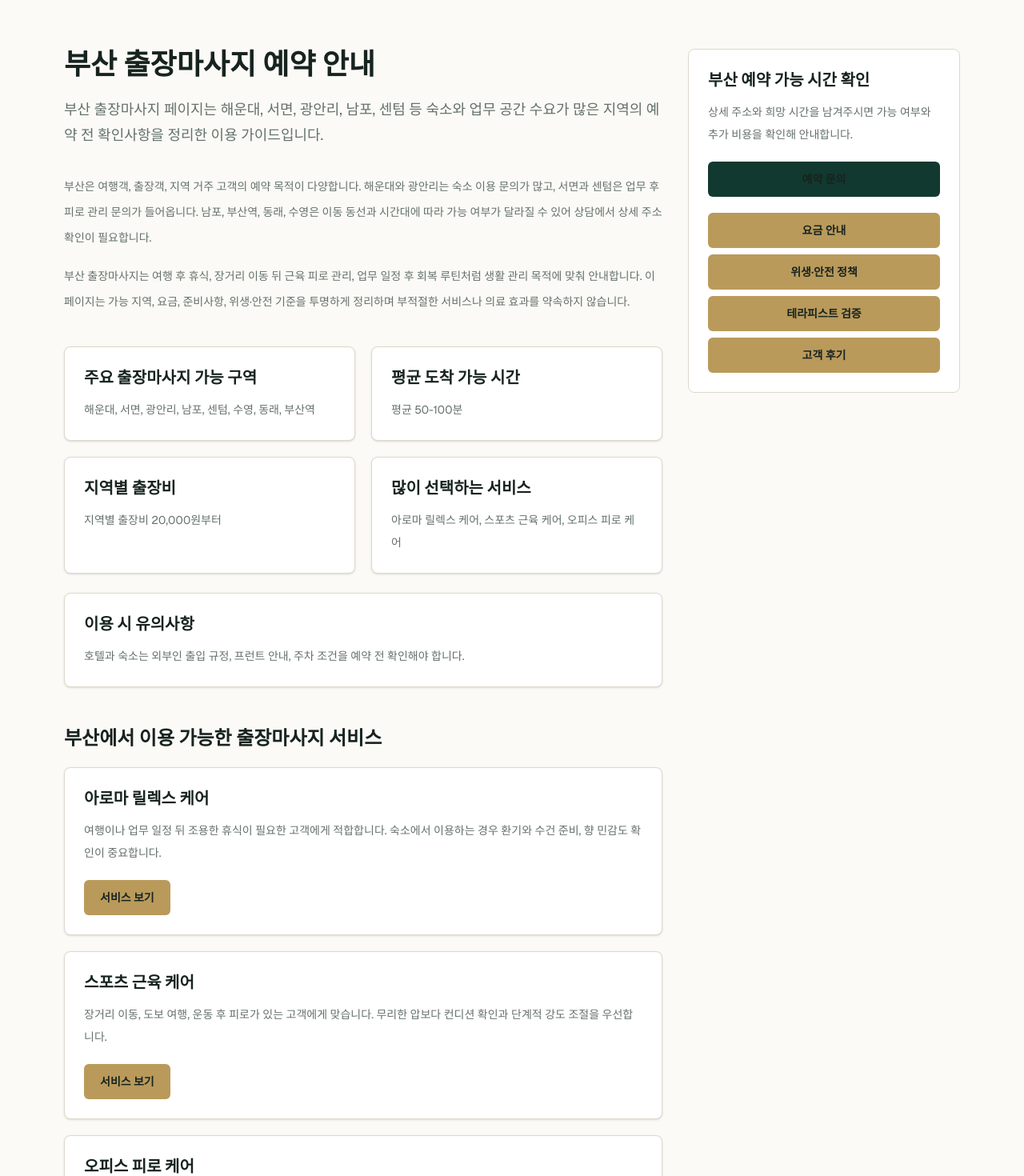
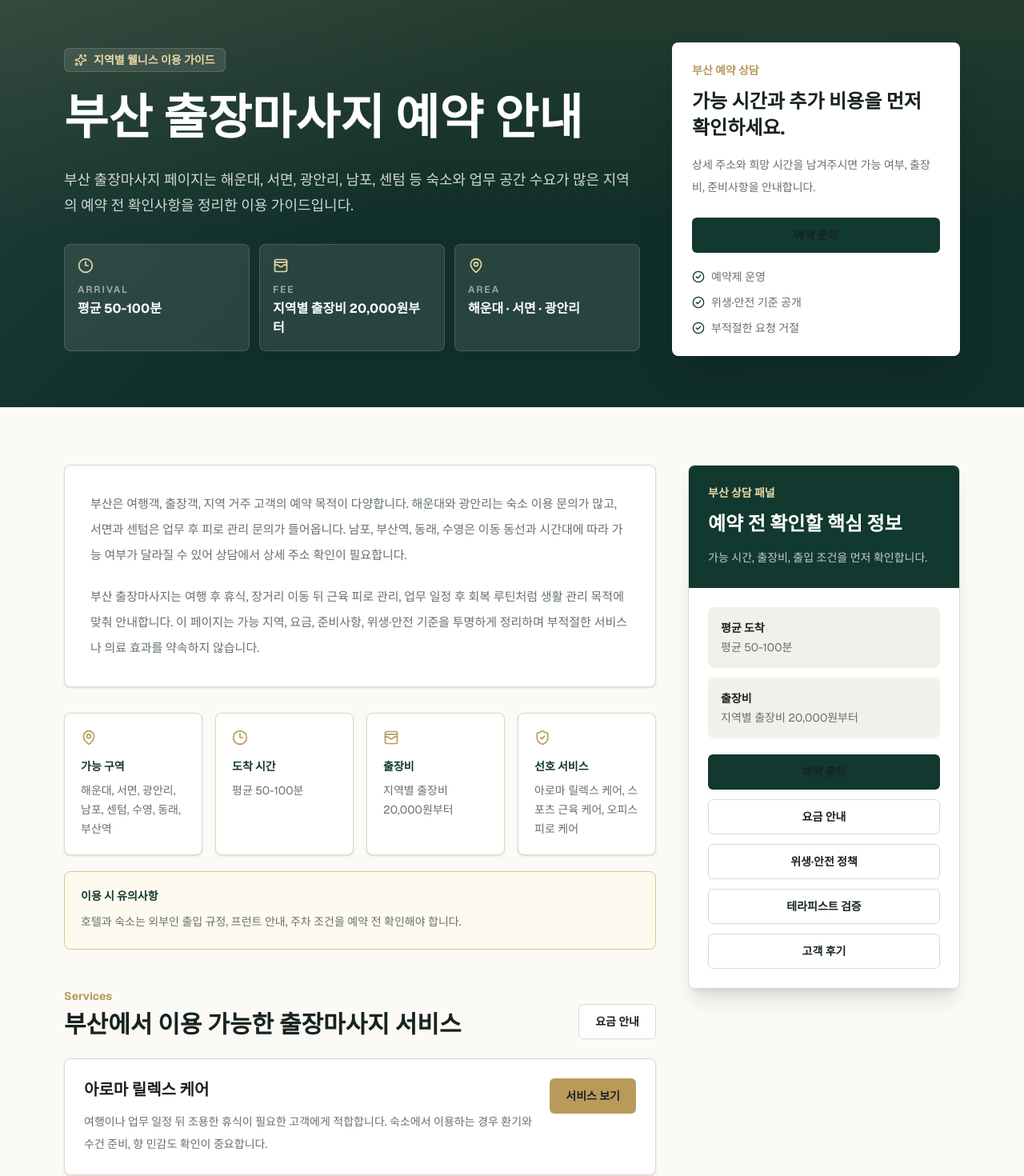
Before and after one commit to guhara1/twomassage, a Next.js app: page /areas/busan in a window 1280 px wide. Shown: the part 120-1590 px from the top of the page at 80% size. Built offline with nearby package versions, Linux system fonts and the light colour scheme.

Commit message:
Polish area page premium UI

```diff
--- a/src/app/areas/[slug]/page.tsx
+++ b/src/app/areas/[slug]/page.tsx
@@ -1,4 +1,6 @@
 import type { Metadata } from "next";
+import type { LucideIcon } from "lucide-react";
+import { CheckCircle2, Clock3, MapPin, ShieldCheck, Sparkles, WalletCards } from "lucide-react";
 import { notFound } from "next/navigation";
 import { Breadcrumbs } from "@/components/Breadcrumbs";
 import { ContentBlocks } from "@/components/ContentBlocks";
@@ -28,51 +30,119 @@ export default async function AreaDetailPage({ params }: { params: Promise<{ slu
   const { slug } = await params;
   const area = areas.find((item) => item.slug === slug);
   if (!area) notFound();
+  const summaryCards: { label: string; value: string; Icon: LucideIcon }[] = [
+    { label: "가능 구역", value: area.zones.join(", "), Icon: MapPin },
+    { label: "도착 시간", value: area.arrival, Icon: Clock3 },
+    { label: "출장비", value: area.fee, Icon: WalletCards },
+    { label: "선호 서비스", value: area.popular.join(", "), Icon: ShieldCheck }
+  ];
 
   return (
     <>
       <JsonLd data={[localBusinessSchema(), serviceSchema(`${area.name} 출장마사지`, area.description, `/areas/${area.slug}`), faqSchema(area.faqs)]} />
       <Breadcrumbs items={[{ label: "출장마사지 가능 지역", href: "/areas" }, { label: area.name, href: `/areas/${area.slug}` }]} />
+      <section className="relative overflow-hidden bg-[#102f29] text-white">
+        <div className="absolute inset-0 bg-[linear-gradient(135deg,rgba(255,255,255,0.08),transparent_42%),linear-gradient(180deg,rgba(185,154,91,0.12),transparent_58%)]" />
+        <div className="container relative grid min-h-[520px] items-center gap-10 py-16 lg:grid-cols-[1fr_360px]">
+          <div>
+            <p className="inline-flex items-center gap-2 rounded-md border border-white/15 bg-white/10 px-3 py-1 text-sm font-semibold text-[#e9d8a6]">
+              <Sparkles className="h-4 w-4" /> 지역별 웰니스 이용 가이드
+            </p>
+            <h1 className="mt-5 max-w-3xl text-4xl font-bold leading-tight md:text-6xl">{area.title}</h1>
+            <p className="mt-6 max-w-3xl text-lg leading-8 text-white/80">{area.description}</p>
+            <div className="mt-8 grid gap-3 sm:grid-cols-3">
+              <div className="rounded-lg border border-white/15 bg-white/10 p-4 backdrop-blur">
+                <Clock3 className="h-5 w-5 text-[#e9d8a6]" />
+                <p className="mt-3 text-xs font-semibold uppercase tracking-[0.16em] text-white/55">Arrival</p>
+                <p className="mt-1 font-bold">{area.arrival}</p>
+              </div>
+              <div className="rounded-lg border border-white/15 bg-white/10 p-4 backdrop-blur">
+                <WalletCards className="h-5 w-5 text-[#e9d8a6]" />
+                <p className="mt-3 text-xs font-semibold uppercase tracking-[0.16em] text-white/55">Fee</p>
+                <p className="mt-1 font-bold">{area.fee}</p>
+              </div>
+              <div className="rounded-lg border border-white/15 bg-white/10 p-4 backdrop-blur">
+                <MapPin className="h-5 w-5 text-[#e9d8a6]" />
+                <p className="mt-3 text-xs font-semibold uppercase tracking-[0.16em] text-white/55">Area</p>
+                <p className="mt-1 font-bold">{area.zones.slice(0, 3).join(" · ")}</p>
+              </div>
+            </div>
+          </div>
+          <aside className="rounded-lg border border-white/15 bg-white p-6 text-[#17231f] shadow-2xl shadow-black/20">
+            <p className="text-sm font-bold text-accent">{area.name} 예약 상담</p>
+            <p className="mt-3 text-2xl font-bold leading-snug">가능 시간과 추가 비용을 먼저 확인하세요.</p>
+            <p className="mt-4 text-sm leading-7 text-muted-foreground">상세 주소와 희망 시간을 남겨주시면 가능 여부, 출장비, 준비사항을 안내합니다.</p>
+            <Button href="/booking" className="mt-6 w-full">예약 문의</Button>
+            <div className="mt-5 grid gap-3 text-sm text-muted-foreground">
+              {["예약제 운영", "위생·안전 기준 공개", "부적절한 요청 거절"].map((item) => (
+                <div key={item} className="flex items-center gap-2">
+                  <CheckCircle2 className="h-4 w-4 text-primary" /> {item}
+                </div>
+              ))}
+            </div>
+          </aside>
+        </div>
+      </section>
+
       <section className="section">
-        <div className="container grid gap-8 lg:grid-cols-[1fr_340px]">
+        <div className="container grid gap-10 lg:grid-cols-[1fr_340px]">
           <div>
-            <h1 className="text-4xl font-bold">{area.title}</h1>
-            <p className="mt-5 text-lg leading-8 text-muted-foreground">{area.description}</p>
-            <div className="mt-8 grid gap-4 text-sm leading-8 text-muted-foreground">
-              {area.intro.map((paragraph) => (
-                <p key={paragraph}>{paragraph}</p>
+            <div className="rounded-lg border border-border bg-card p-6 shadow-sm md:p-8">
+              <div className="grid gap-5 text-[15px] leading-8 text-muted-foreground">
+                {area.intro.map((paragraph) => (
+                  <p key={paragraph}>{paragraph}</p>
+                ))}
+              </div>
+            </div>
+
+            <div className="mt-8 grid gap-4 md:grid-cols-4">
+              {summaryCards.map(({ label, value, Icon }) => (
+                <div key={label} className="rounded-lg border border-border bg-white p-5 shadow-sm">
+                  <Icon className="h-5 w-5 text-accent" />
+                  <p className="mt-4 text-sm font-bold text-primary">{label}</p>
+                  <p className="mt-2 text-sm leading-6 text-muted-foreground">{value}</p>
+                </div>
               ))}
             </div>
 
-            <div className="mt-10 grid gap-5 md:grid-cols-2">
-              <Card><h2 className="text-xl font-bold">주요 출장마사지 가능 구역</h2><p className="mt-3 text-sm leading-7 text-muted-foreground">{area.zones.join(", ")}</p></Card>
-              <Card><h2 className="text-xl font-bold">평균 도착 가능 시간</h2><p className="mt-3 text-sm leading-7 text-muted-foreground">{area.arrival}</p></Card>
-              <Card><h2 className="text-xl font-bold">지역별 출장비</h2><p className="mt-3 text-sm leading-7 text-muted-foreground">{area.fee}</p></Card>
-              <Card><h2 className="text-xl font-bold">많이 선택하는 서비스</h2><p className="mt-3 text-sm leading-7 text-muted-foreground">{area.popular.join(", ")}</p></Card>
+            <div className="mt-5 rounded-lg border border-[#d9c48b] bg-[#fffaf0] p-5">
+              <p className="text-sm font-bold text-primary">이용 시 유의사항</p>
+              <p className="mt-2 text-sm leading-7 text-muted-foreground">{area.note}</p>
             </div>
-            <Card className="mt-6"><h2 className="text-xl font-bold">이용 시 유의사항</h2><p className="mt-3 text-sm leading-7 text-muted-foreground">{area.note}</p></Card>
 
             <section className="mt-12">
-              <h2 className="text-2xl font-bold">{area.name}에서 이용 가능한 출장마사지 서비스</h2>
-              <div className="mt-5 grid gap-5">
+              <div className="flex flex-col justify-between gap-3 md:flex-row md:items-end">
+                <div>
+                  <p className="text-sm font-bold text-accent">Services</p>
+                  <h2 className="mt-2 text-3xl font-bold">{area.name}에서 이용 가능한 출장마사지 서비스</h2>
+                </div>
+                <Button href="/pricing" variant="outline">요금 안내</Button>
+              </div>
+              <div className="mt-6 grid gap-5">
                 {area.services.map((service) => (
-                  <Card key={service.name}>
-                    <h3 className="text-xl font-bold">{service.name}</h3>
-                    <p className="mt-3 text-sm leading-7 text-muted-foreground">{service.body}</p>
-                    <Button href={service.href} variant="secondary" className="mt-5">서비스 보기</Button>
-                  </Card>
+                  <div key={service.name} className="group rounded-lg border border-border bg-card p-6 shadow-sm transition hover:-translate-y-0.5 hover:border-[#c8ad72] hover:shadow-lg">
+                    <div className="flex flex-col gap-5 md:flex-row md:items-start md:justify-between">
+                      <div>
+                        <h3 className="text-xl font-bold">{service.name}</h3>
+                        <p className="mt-3 max-w-3xl text-sm leading-7 text-muted-foreground">{service.body}</p>
+                      </div>
+                      <Button href={service.href} variant="secondary" className="shrink-0">서비스 보기</Button>
+                    </div>
+                  </div>
                 ))}
               </div>
             </section>
 
             <section className="mt-12">
-              <h2 className="text-2xl font-bold">{area.name} 주요 출장마사지 가능 지역</h2>
-              <div className="mt-5 grid gap-5 md:grid-cols-3">
+              <p className="text-sm font-bold text-accent">Coverage</p>
+              <h2 className="mt-2 text-3xl font-bold">{area.name} 주요 출장마사지 가능 지역</h2>
+              <div className="mt-6 grid gap-5 md:grid-cols-3">
                 {area.zoneGroups.map((zone) => (
-                  <Card key={zone.title}>
-                    <h3 className="text-lg font-bold">{zone.title}</h3>
+                  <div key={zone.title} className="rounded-lg border border-border bg-white p-6 shadow-sm">
+                    <MapPin className="h-5 w-5 text-primary" />
+                    <h3 className="mt-4 text-lg font-bold">{zone.title}</h3>
                     <p className="mt-3 text-sm leading-7 text-muted-foreground">{zone.body}</p>
-                  </Card>
+                  </div>
                 ))}
               </div>
             </section>
@@ -90,17 +160,33 @@ export default async function AreaDetailPage({ params }: { params: Promise<{ slu
               />
             </div>
 
-            <div className="mt-10"><h2 className="mb-5 text-2xl font-bold">자주 묻는 질문</h2><FAQAccordion items={area.faqs} /></div>
+            <div className="mt-12 rounded-lg border border-border bg-[#f7f3ea] p-6 md:p-8">
+              <p className="text-sm font-bold text-accent">FAQ</p>
+              <h2 className="mt-2 mb-5 text-3xl font-bold">자주 묻는 질문</h2>
+              <FAQAccordion items={area.faqs} />
+            </div>
           </div>
-          <aside className="h-fit rounded-lg border border-border bg-card p-6 lg:sticky lg:top-24">
-            <p className="text-xl font-bold">{area.name} 예약 가능 시간 확인</p>
-            <p className="mt-3 text-sm leading-7 text-muted-foreground">상세 주소와 희망 시간을 남겨주시면 가능 여부와 추가 비용을 확인해 안내합니다.</p>
-            <Button href="/booking" className="mt-5 w-full">예약 문의</Button>
-            <div className="mt-5 grid gap-2 text-sm">
-              <Button href="/pricing" variant="secondary" className="w-full">요금 안내</Button>
-              <Button href="/trust/safety-hygiene" variant="secondary" className="w-full">위생·안전 정책</Button>
-              <Button href="/trust/therapist-standards" variant="secondary" className="w-full">테라피스트 검증</Button>
-              <Button href="/reviews" variant="secondary" className="w-full">고객 후기</Button>
+
+          <aside className="h-fit overflow-hidden rounded-lg border border-border bg-card shadow-xl lg:sticky lg:top-24">
+            <div className="bg-primary p-6 text-primary-foreground">
+              <p className="text-sm font-bold text-[#e9d8a6]">{area.name} 상담 패널</p>
+              <p className="mt-3 text-2xl font-bold leading-snug">예약 전 확인할 핵심 정보</p>
+              <p className="mt-3 text-sm leading-7 text-white/75">가능 시간, 출장비, 출입 조건을 먼저 확인합니다.</p>
+            </div>
+            <div className="grid gap-3 p-6 text-sm">
+              <div className="rounded-lg bg-muted p-4">
+                <p className="font-bold">평균 도착</p>
+                <p className="mt-1 text-muted-foreground">{area.arrival}</p>
+              </div>
+              <div className="rounded-lg bg-muted p-4">
+                <p className="font-bold">출장비</p>
+                <p className="mt-1 text-muted-foreground">{area.fee}</p>
+              </div>
+              <Button href="/booking" className="mt-2 w-full">예약 문의</Button>
+              <Button href="/pricing" variant="outline" className="w-full">요금 안내</Button>
+              <Button href="/trust/safety-hygiene" variant="outline" className="w-full">위생·안전 정책</Button>
+              <Button href="/trust/therapist-standards" variant="outline" className="w-full">테라피스트 검증</Button>
+              <Button href="/reviews" variant="outline" className="w-full">고객 후기</Button>
             </div>
           </aside>
         </div>
```
